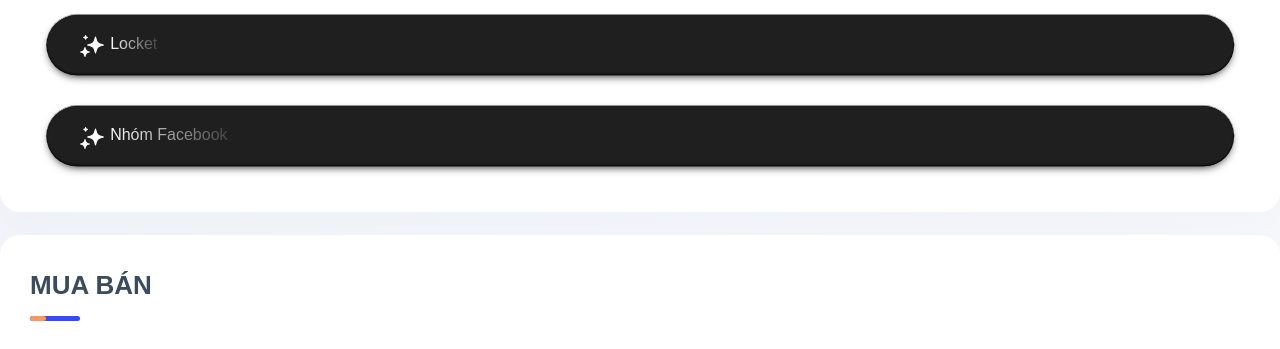
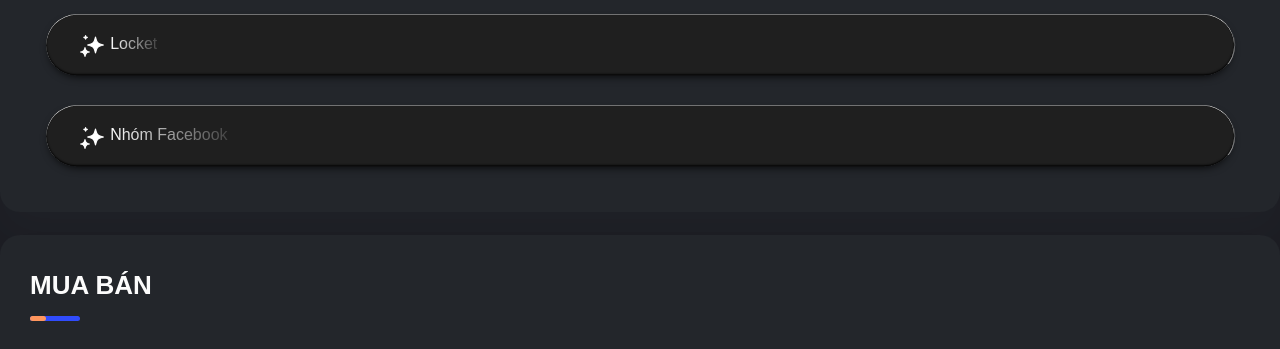
Before and after one commit to trongNghia1759/trongnghia1759.github.io, a plain HTML site: page index.html in a window 1280 px wide. Shown: the part 685-1034 px from the top of the page. Drawn offline with Linux system fonts and the light colour scheme.

Commit message:
Add files via upload

```diff
--- a/style.css
+++ b/style.css
@@ -36,32 +36,21 @@
 @import url("https://fonts.googleapis.com/css2?family=Nunito+Sans:wght@300&display=swap");
 
 :root {
-  --background: linear-gradient(145.44deg, #F2F4FA 0%, #FAFBFC 100%);
-  --color: #5E6E80;
-  --preloader: #fff;
-  --header__left: #EBF0F2;
-  --header__photo: #fff;
-  --header__social: #5E6E80;
-  --box__color: #fff;
-  --box__border: #EBF0F2;
-  --case__item: #EBF0F2;
-  --overhead: rgba(94, 110, 128, 0.8);
-  --text__color: #3B4B5E;
-}
-
-[data-theme="dark"] {
+  /* Các biến màu đã được thay đổi thành giá trị của chế độ tối (dark mode) */
   --background: #1d1e24;
   --color: #aeb0b8;
   --preloader: #1d1e24;
   --header__left: #33363d;
   --header__photo: #23262b;
-  --header__social:#93959c;
+  --header__social: #93959c;
   --box__color: #23262b;
   --box__boder: #33363d;
   --case__item: #33363d;
   --overhead: #aeb0b8;
   --text__color: #fcfcfc;
 }
+
+/* Khối [data-theme="dark"] đã được loại bỏ */
 
 /* -----------------------------------------------------------------
     - General Styles
@@ -69,9 +58,7 @@
 *,
 ::before,
 ::after {
-  background-repeat: no-repeat;
-  box-sizing: border-box;
-}
+  /* ... phần còn lại của file ... */
 
 html {
   font-size: 1rem;
@@ -3079,3 +3066,4 @@
 
   /* ... các style khác của bạn ... */
 }
+}
```
